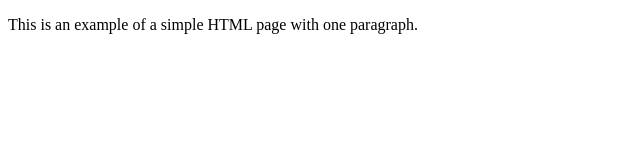
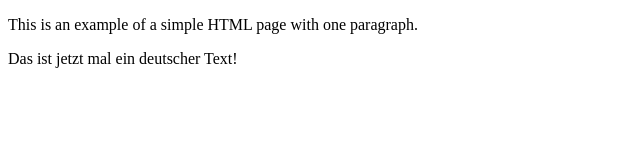
Before and after one commit to bo-sch/hello-world, a plain HTML site: page src/index.html in a window 1280 px wide. Shown: the whole page, without its empty margins (0-640 px from the left). Drawn offline with Linux system fonts and the light colour scheme.

Commit message:
Das ist jetzt mal die erste vorgenommene Veraenderung!!!

```diff
--- a/src/index.html
+++ b/src/index.html
@@ -5,5 +5,6 @@
     </head>
     <body>
         <p>This is an example of a simple HTML page with one paragraph.</p>
+        <p>Das ist jetzt mal ein deutscher Text!</p>
     </body>
 </html>
```
